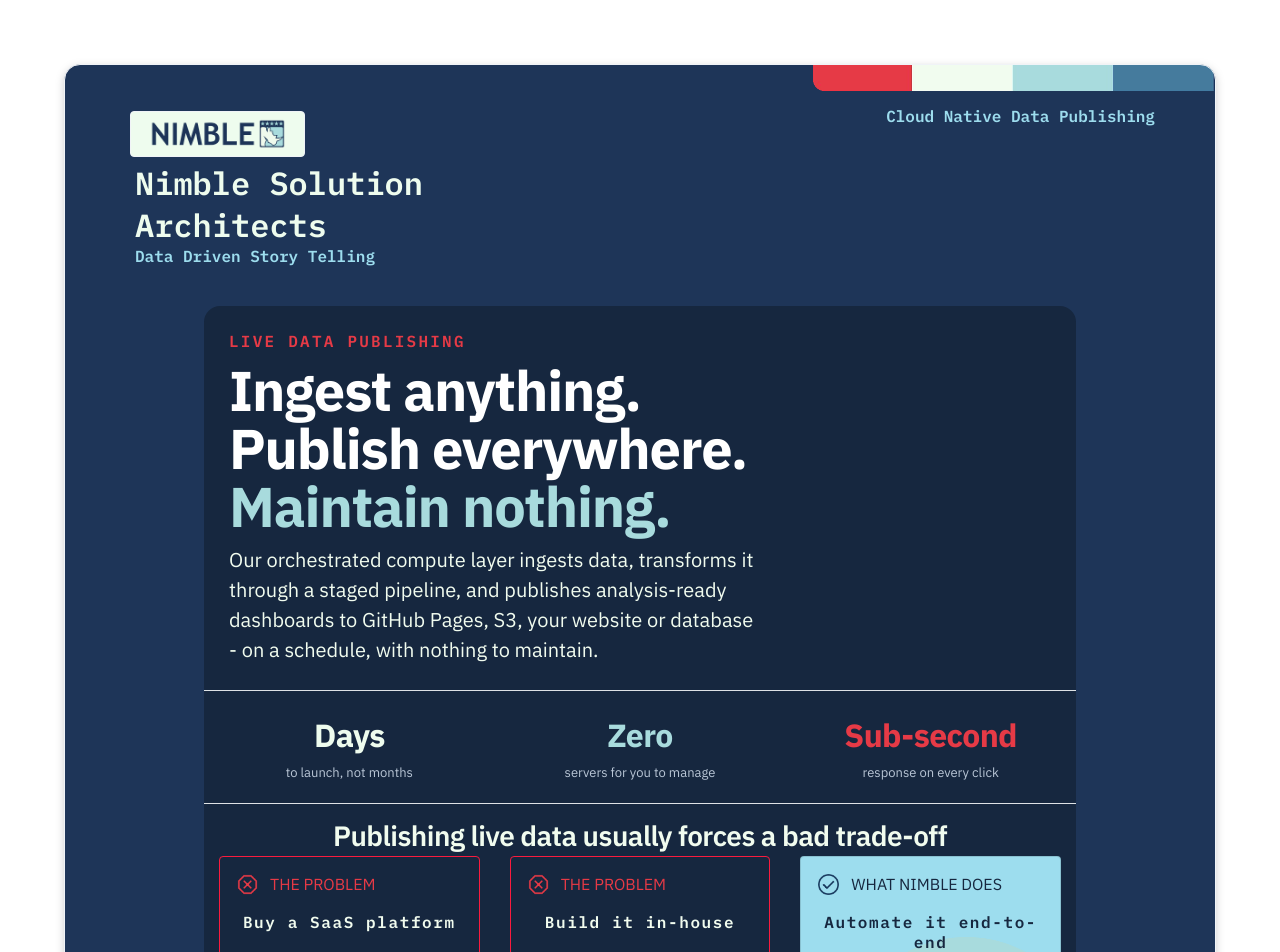
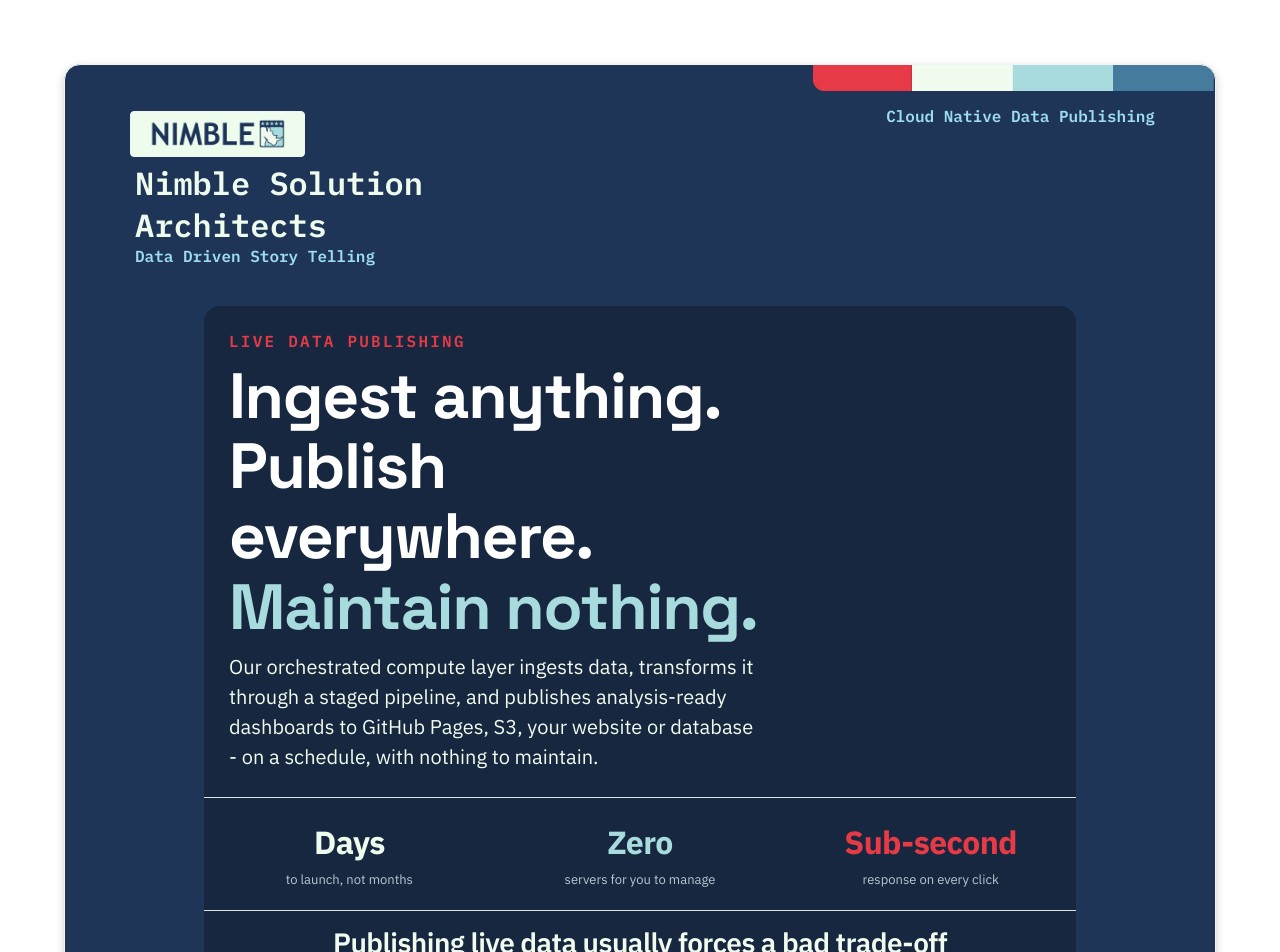
Before and after one commit to nimblesa/nimblesa.github.io, a Jekyll site: the page built from index.html, in a window 1280 px wide. Shown: the top 952 px of the page. Built offline with Jekyll 4.4.1, drawn with Linux system fonts in a browser that asks for light colours.

Commit message:
update:NIMBLESA:layout:2026:7:4

```diff
--- a/www/css/www.css
+++ b/www/css/www.css
@@ -314,9 +314,9 @@ h4 {
 }
 
 h1.title {
+    font: 600 64px 'Space Grotesk', monospace;
     margin:10px;
-    font-size:56px;
-    line-height:1.04;
+    line-height:1.1;
     font-weight:700;
     letter-spacing:-.02em;
     color:#fff;
@@ -448,8 +448,6 @@ h1.title .offset-color {
     min-width: 150px;
     background: var(--primary-bg-color);
     padding: 15px;
-    margin-left: auto;
-    margin-right: auto;
 }
 
 .post .workflow-row .highlight {
```
